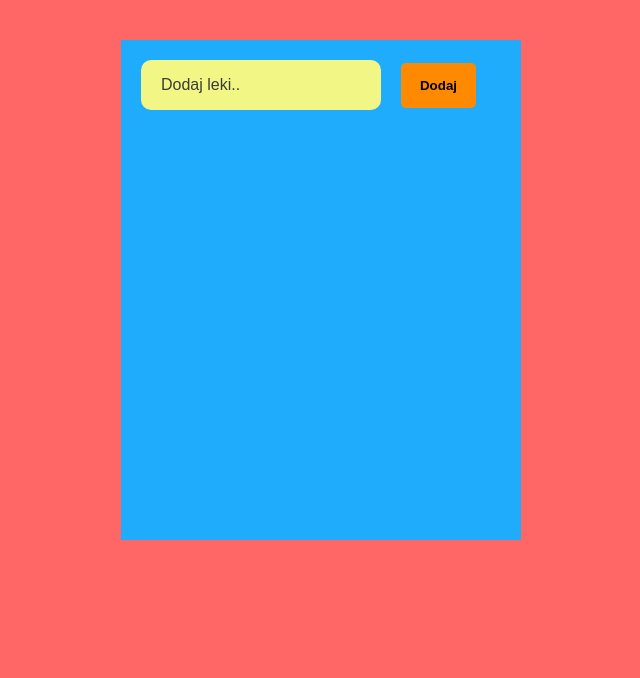
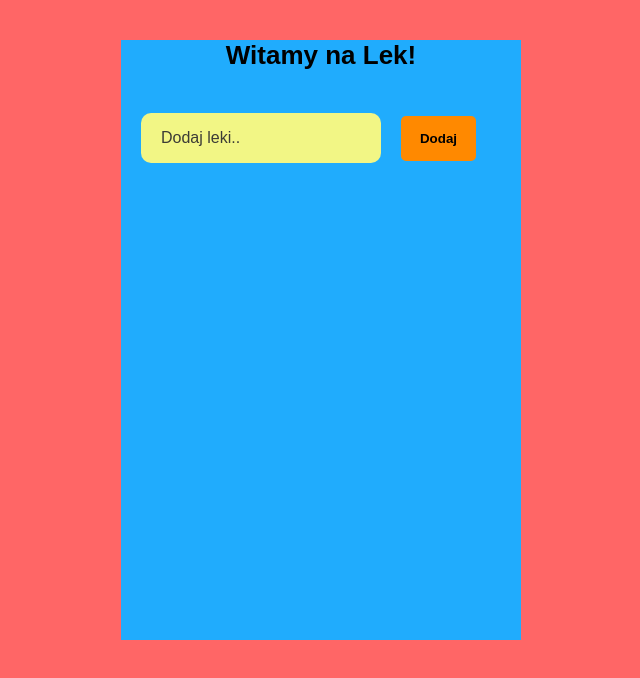
Before and after one commit to rpietkiewicz/medication-app, a React (Create React App) app in the folder medication-app/: page / in a window 1280 px wide. Shown: the top 678 px of the page, without its empty margins (319-959 px from the left). Built offline with nearby package versions, Linux system fonts and the light colour scheme.

Commit message:
Add form title and update form styling

```diff
--- a/medication-app/src/App.css
+++ b/medication-app/src/App.css
@@ -4,9 +4,15 @@ body {
 
 .App {
   background-color: #20ACFD;
-  min-height: 500px;
+  min-height: 600px;
   width: 400px;
   margin: 40px auto;
+}
+
+.title {
+  text-align: center;
+  font-size: 26px;
+  font-family: Arial, Helvetica, sans-serif;
 }
 
 #to-do-form input {
--- a/medication-app/src/App.js
+++ b/medication-app/src/App.js
@@ -70,6 +70,7 @@ class App extends React.Component {
   render() {
     return (
       <div className="App">
+        <h2 className="title">Witamy na Lek!</h2>
        <header>
           <form id="to-do-form" onSubmit={this.addItem}>
             <input type="text" placeholder="Dodaj leki.."
```
